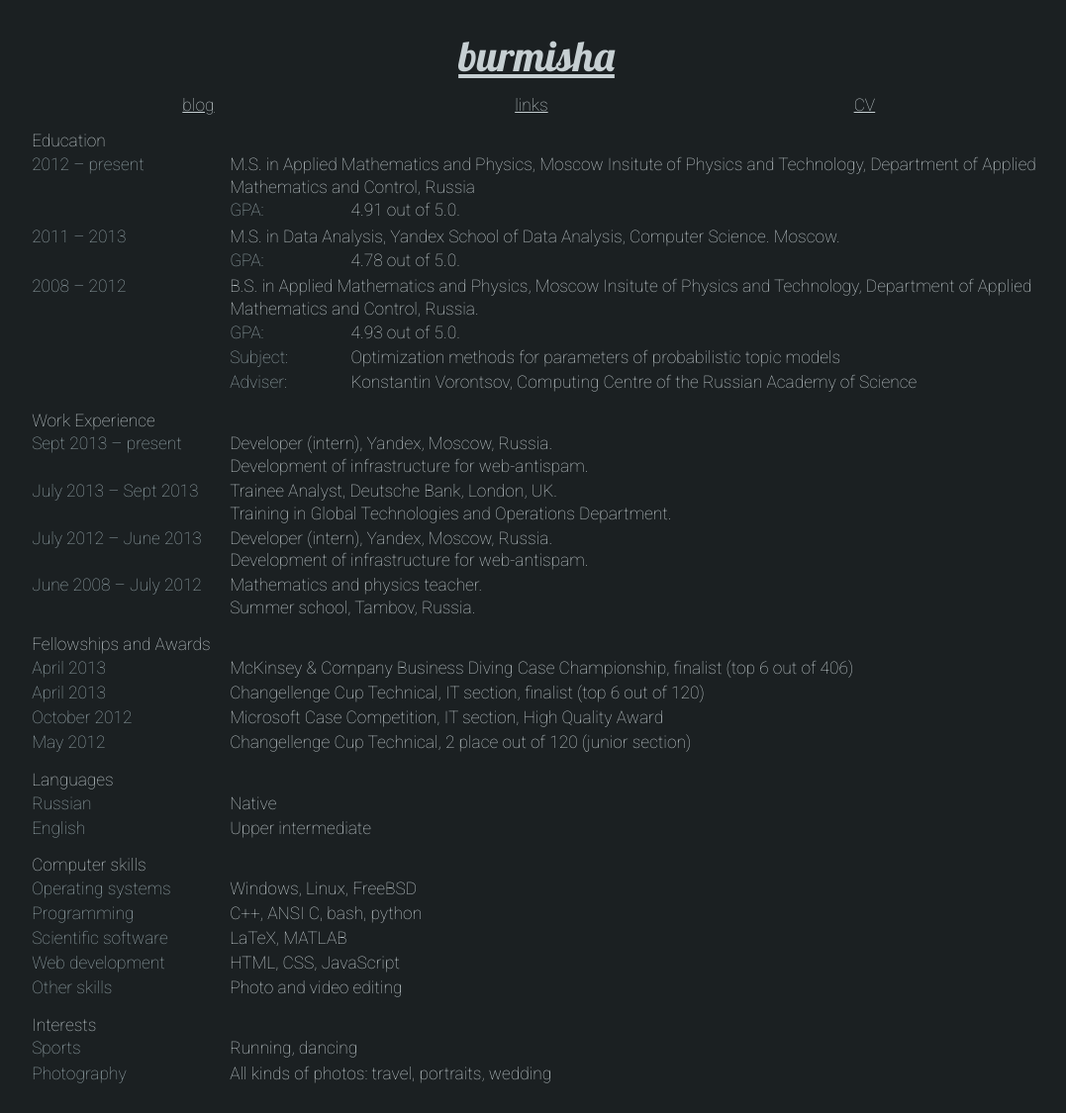
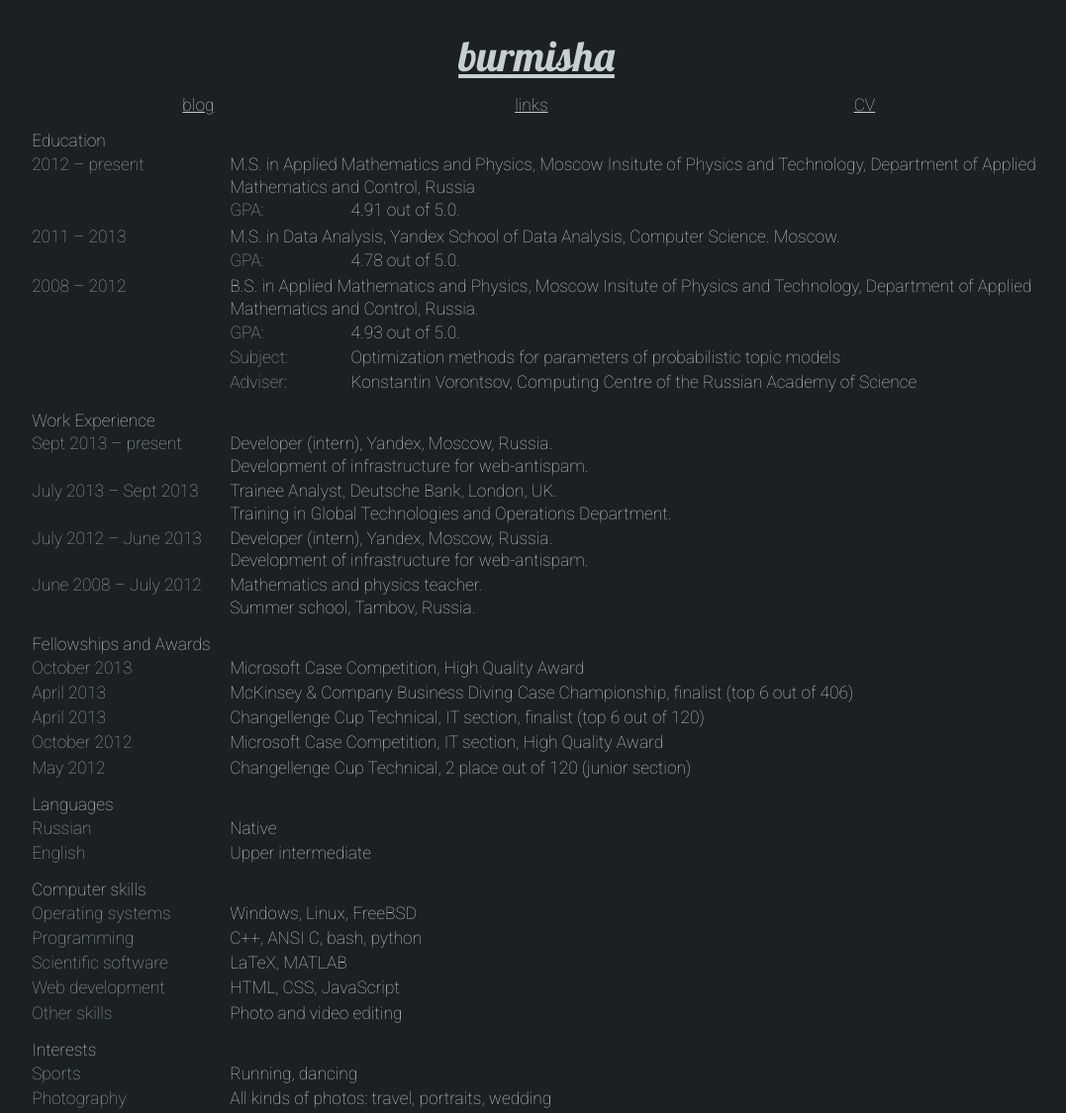
Before and after one commit to burmisha/burmisha.github.io, a Jekyll site: the page built from cv/index.html, in a window 1280 px wide. Shown: the whole page at 99% size, without its empty margins (98-1175 px from the left). Built offline with Jekyll 4.4.1, drawn with Linux system fonts in a browser that asks for light colours; some web fonts are replaced; Markdown is read by kramdown in place of the engine named in the settings; before the commit the page ends 1100 px from its top, so only the background shows below that.

Commit message:
add MCC 2013

```diff
--- a/cv/index.html
+++ b/cv/index.html
@@ -83,6 +83,7 @@ title: CV
 <li>
 	<p>Fellowships and Awards</p>
 	<ul>
+	<li>October 2013</li> 	<li>Microsoft Case Competition, High Quality Award</li>
 	<li>April 2013</li> 	<li>McKinsey & Company Business Diving Case Championship, finalist (top 6 out of 406)</li>
 	<li>April 2013</li> 	<li>Changellenge Cup Technical, IT section, finalist (top 6 out of 120)</li>
 	<li>October 2012</li> 	<li>Microsoft Case Competition, IT section, High Quality Award</li>
```
